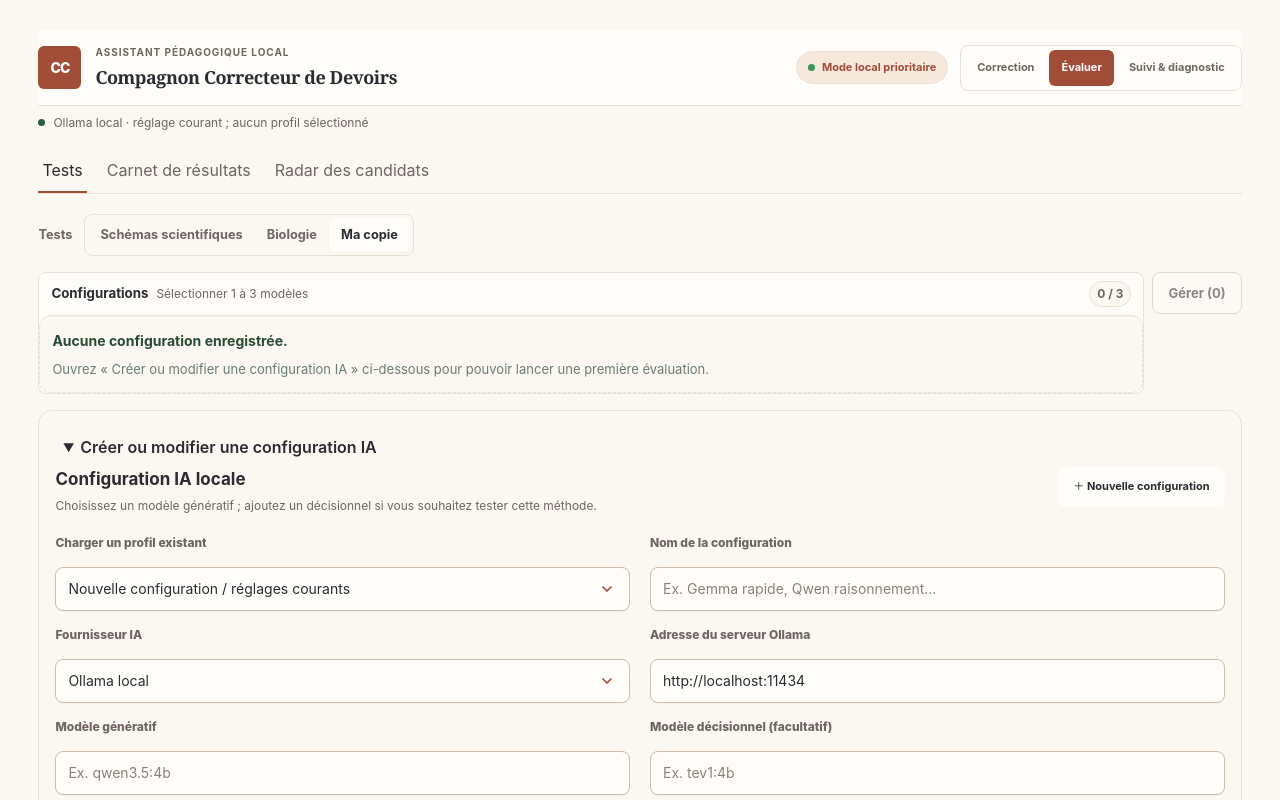
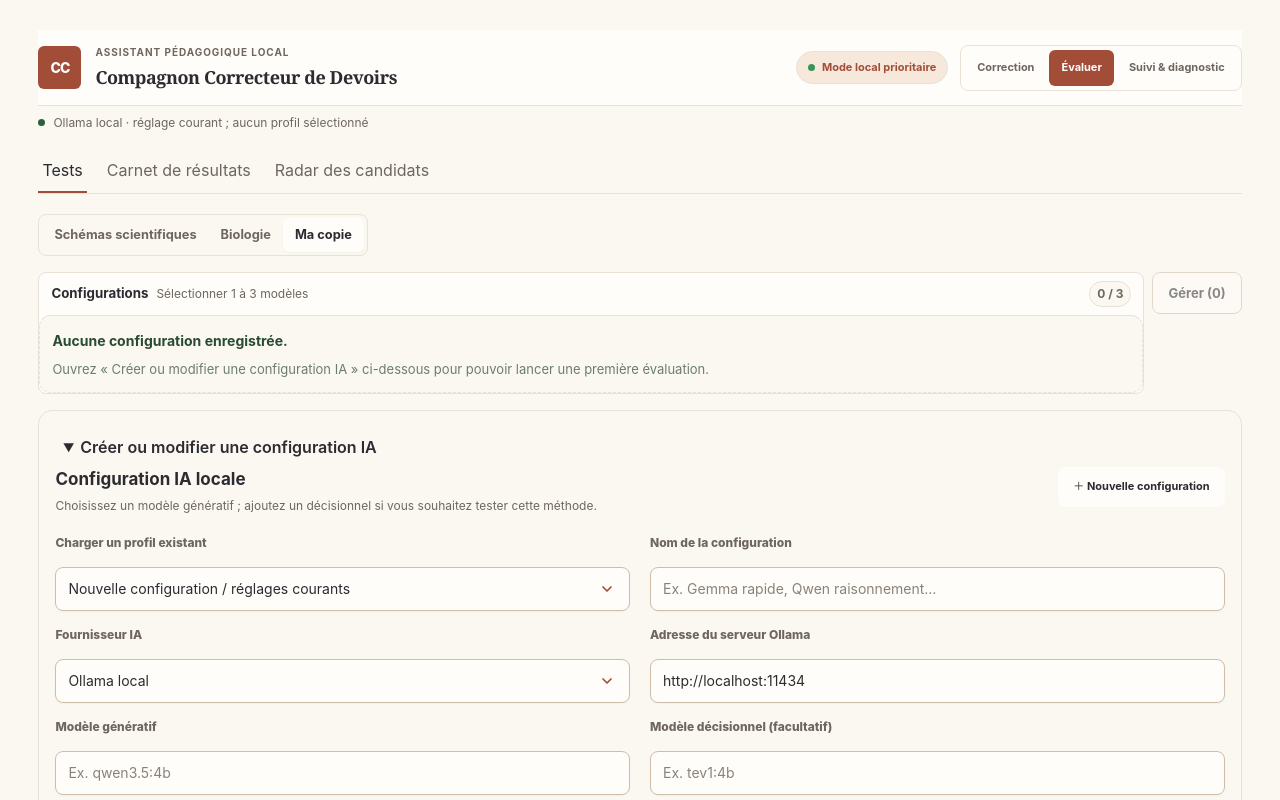
Before and after one commit to Sims07/Companion-Correcteur-Devoir, a React (Vite) app: page / in a window 1280 px wide. Both pictures are taken after a click on the button "Évaluer". Shown: the top 800 px of the page. Built offline with nearby package versions, Linux system fonts and the light colour scheme.

Commit message:
style(ux): remove duplicated Tests label from the family selector

```diff
--- a/src/ui/components/EvaluationJourneyPicker.tsx
+++ b/src/ui/components/EvaluationJourneyPicker.tsx
@@ -10,7 +10,6 @@ export function EvaluationJourneyPicker({ value, disabled, onChange }: {
   value: EvaluationJourney; disabled: boolean; onChange: (value: EvaluationJourney) => void;
 }) {
   return <section className="evaluation-journey-picker" aria-label="Famille de tests">
-    <span className="evaluation-journey-label">Tests</span>
     <div className="evaluation-journey-options" role="group" aria-label="Parcours de test">
       {journeys.map((journey) => <button key={journey.id} type="button" aria-pressed={value === journey.id}
         title={journey.description} disabled={disabled} onClick={() => onChange(journey.id)}>
```
